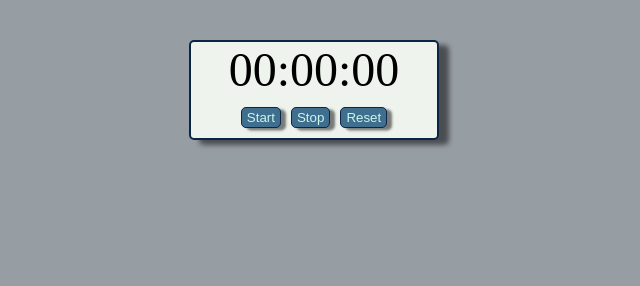
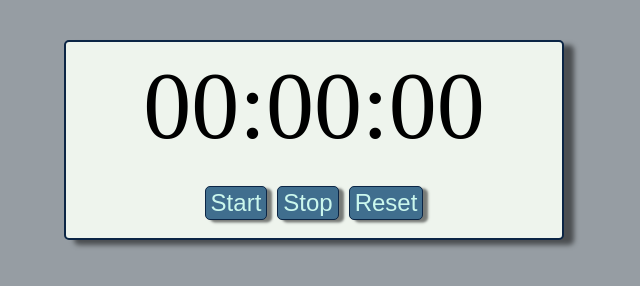
Before and after one commit to Aaron-Morse/stopwatch, a plain HTML site: page index.html in a window 1280 px wide. Shown: the whole page, without its empty margins (326-966 px from the left). Drawn offline with Linux system fonts and the light colour scheme.

Commit message:
Updated sizing
Updated the .container sizing as well as text and the button text.

```diff
--- a/styles.css
+++ b/styles.css
@@ -18,11 +18,11 @@ body {
   justify-content: center;
   text-align: center;
   margin-top: 40px;
-  height: 100px;
-  width: 250px;
+  height: 200px;
+  width: 500px;
   border: #0b2545 2px solid;
   border-radius: 5px;
-  font-size: 3rem;
+  font-size: 6rem;
   background-color: #eef4ed;
   box-shadow: 10px 5px 5px rgba(0, 0, 0, 0.5);
 }
@@ -36,6 +36,7 @@ button {
   margin-right: 5px;
   margin-left: 5px;
   padding: 2px 5px;
+  font-size: 1.5rem;
   text-decoration: none;
   border: #0b2545 1.5px solid;
   box-shadow: 5px 2.5px 2.5px rgba(0, 0, 0, 0.5);
```
